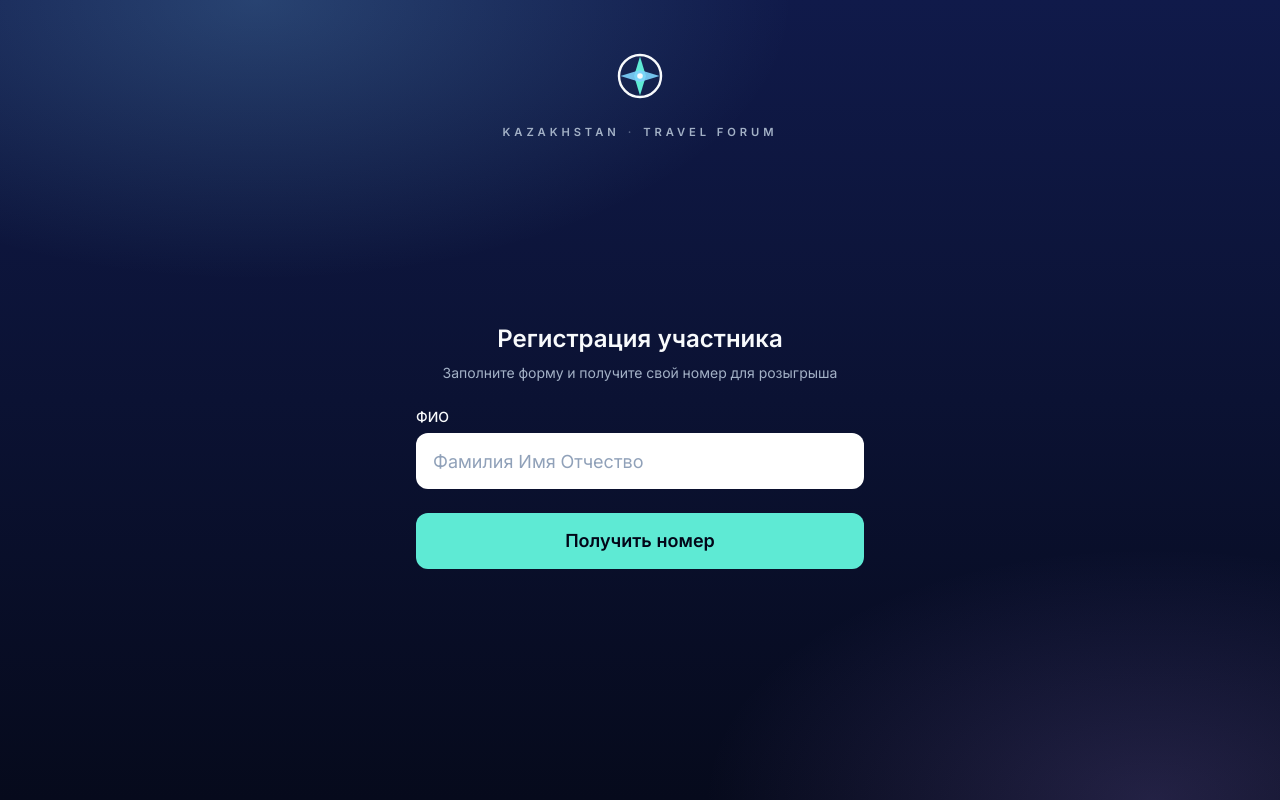
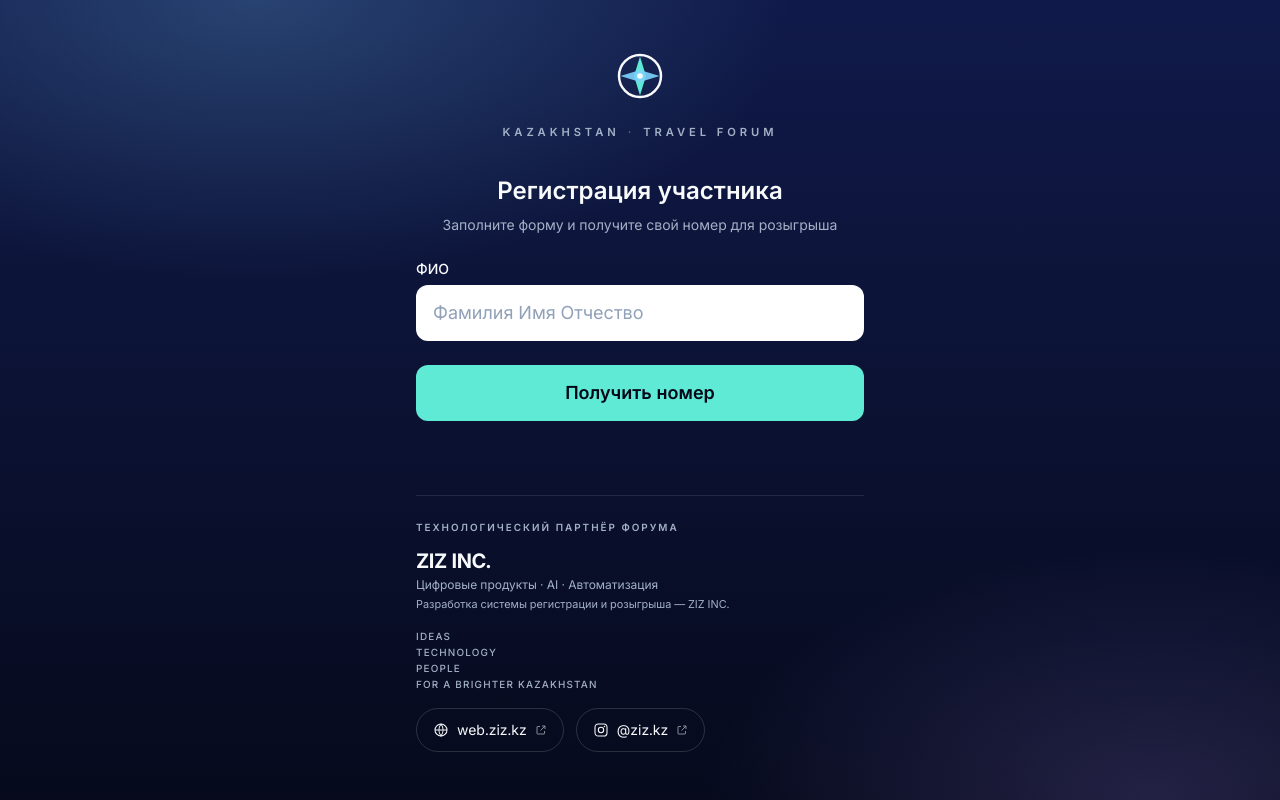
Before and after one commit to Zhanb6/FastNumber, a Next.js app in the folder frontend/: page / in a window 1280 px wide. Built offline with nearby package versions, Linux system fonts and the light colour scheme; no server answers.

Commit message:
Credit the technology partner on the registration page
Sponsor block under every state of the page, with links to the partner
site and Instagram.

```diff
--- /dev/null
+++ b/frontend/src/components/registration/PartnerFooter.tsx
@@ -0,0 +1,78 @@
+import { branding } from "@/config/branding";
+import { t } from "@/i18n";
+
+/** Sponsor credit shown under every state of the registration page. */
+export function PartnerFooter() {
+  const { partner } = branding;
+  return (
+    <footer className="mt-10 w-full border-t border-white/10 pt-6 text-brand-muted">
+      <p className="text-[0.62rem] font-semibold tracking-[0.2em] uppercase">{t("partner.label")}</p>
+
+      <div className="mt-3 flex flex-wrap items-start justify-between gap-x-6 gap-y-4">
+        <div className="min-w-0">
+          <p className="text-xl font-bold tracking-tight text-brand-text">{partner.name}</p>
+          <p className="mt-0.5 text-xs">{t("partner.services")}</p>
+          <p className="mt-1 text-[0.68rem] leading-snug">{t("partner.credit")}</p>
+        </div>
+        <p className="text-[0.62rem] leading-relaxed font-medium tracking-[0.12em] uppercase">
+          {t("partner.motto")
+            .split("\n")
+            .map((line) => (
+              <span key={line} className="block">
+                {line}
+              </span>
+            ))}
+        </p>
+      </div>
+
+      <div className="mt-4 flex flex-wrap gap-3">
+        <PartnerLink href={partner.site} label={partner.siteLabel} icon={<GlobeIcon />} />
+        <PartnerLink href={partner.instagram} label={partner.instagramLabel} icon={<InstagramIcon />} />
+      </div>
+    </footer>
+  );
+}
+
+function PartnerLink({ href, label, icon }: { href: string; label: string; icon: React.ReactNode }) {
+  return (
+    <a
+      href={href}
+      target="_blank"
+      rel="noopener noreferrer"
+      className="inline-flex min-h-11 items-center gap-2 rounded-full border border-white/15 px-4 text-sm text-brand-text transition hover:border-white/35 hover:bg-white/5"
+    >
+      {icon}
+      <span>{label}</span>
+      <ExternalIcon />
+    </a>
+  );
+}
+
+const ICON = "h-4 w-4 shrink-0";
+
+function GlobeIcon() {
+  return (
+    <svg className={ICON} viewBox="0 0 24 24" fill="none" stroke="currentColor" strokeWidth="1.6" aria-hidden="true">
+      <circle cx="12" cy="12" r="9" />
+      <path d="M3 12h18M12 3a15 15 0 0 1 0 18a15 15 0 0 1 0-18" />
+    </svg>
+  );
+}
+
+function InstagramIcon() {
+  return (
+    <svg className={ICON} viewBox="0 0 24 24" fill="none" stroke="currentColor" strokeWidth="1.6" aria-hidden="true">
+      <rect x="3" y="3" width="18" height="18" rx="5" />
+      <circle cx="12" cy="12" r="4" />
+      <circle cx="17.2" cy="6.8" r="1.1" fill="currentColor" stroke="none" />
+    </svg>
+  );
+}
+
+function ExternalIcon() {
+  return (
+    <svg className="h-3 w-3 shrink-0 opacity-60" viewBox="0 0 24 24" fill="none" stroke="currentColor" strokeWidth="1.8" aria-hidden="true">
+      <path d="M14 4h6v6M20 4l-9 9M19 14v5a1 1 0 0 1-1 1H5a1 1 0 0 1-1-1V6a1 1 0 0 1 1-1h5" />
+    </svg>
+  );
+}
--- a/frontend/src/components/registration/RegistrationApp.tsx
+++ b/frontend/src/components/registration/RegistrationApp.tsx
@@ -8,6 +8,7 @@ import type { FieldsConfig, ParticipantPublic, PublicConfig } from "@/lib/types"
 import { t } from "@/i18n";
 import { BrandHeader } from "./BrandHeader";
 import { NumberScreen } from "./NumberScreen";
+import { PartnerFooter } from "./PartnerFooter";
 import { RegisterForm } from "./RegisterForm";
 
 const DEFAULT_FIELDS: FieldsConfig = {
@@ -104,6 +105,7 @@ export function RegistrationApp() {
           {screen.kind === "number" && <NumberScreen participant={screen.participant} onNotMe={handleNotMe} />}
           {screen.kind === "error" && <ErrorScreen message={screen.message} onRetry={load} onNotMe={handleNotMe} />}
         </div>
+        <PartnerFooter />
       </div>
     </main>
   );
--- a/frontend/src/config/branding.ts
+++ b/frontend/src/config/branding.ts
@@ -22,6 +22,14 @@ export const branding = {
     text: "#F8FAFC",
     muted: "#A3B1C6",
   },
+  /** Sponsor credit under the registration page. */
+  partner: {
+    name: "ZIZ INC.",
+    site: "https://web.ziz.kz/",
+    siteLabel: "web.ziz.kz",
+    instagram: "https://www.instagram.com/ziz.kz/",
+    instagramLabel: "@ziz.kz",
+  },
   /** Confetti palette (premium, not gold coins). */
   confetti: ["#F8FAFC", "#5EEAD4", "#7DD3FC", "#A78BFA", "#FDE68A", "#F0ABFC"],
 } as const;
--- a/frontend/src/i18n/ru.ts
+++ b/frontend/src/i18n/ru.ts
@@ -34,6 +34,10 @@ export const ru = {
   /* registration page */
   "register.form_title": "Регистрация участника",
   "register.form_subtitle": "Заполните форму и получите свой номер для розыгрыша",
+  "partner.label": "Технологический партнёр форума",
+  "partner.services": "Цифровые продукты · AI · Автоматизация",
+  "partner.credit": "Разработка системы регистрации и розыгрыша — ZIZ INC.",
+  "partner.motto": "Ideas\nTechnology\nPeople\nFor a brighter Kazakhstan",
   "register.full_name": "ФИО",
   "register.full_name_placeholder": "Фамилия Имя Отчество",
   "register.first_name": "Имя",
@@ -138,7 +142,7 @@ export const ru = {
 
   /* admin: participants */
   "admin.participants.title": "Участники",
-  "admin.participants.search_placeholder": "Имя, фамилия или номер",
+  "admin.participants.search_placeholder": "Имя, фамилия, номер или телефон",
   "admin.participants.filter_status": "Статус",
   "admin.participants.filter_status_default": "Все (кроме удалённых)",
   "admin.participants.filter_status_all": "Все, включая удалённых",
```
